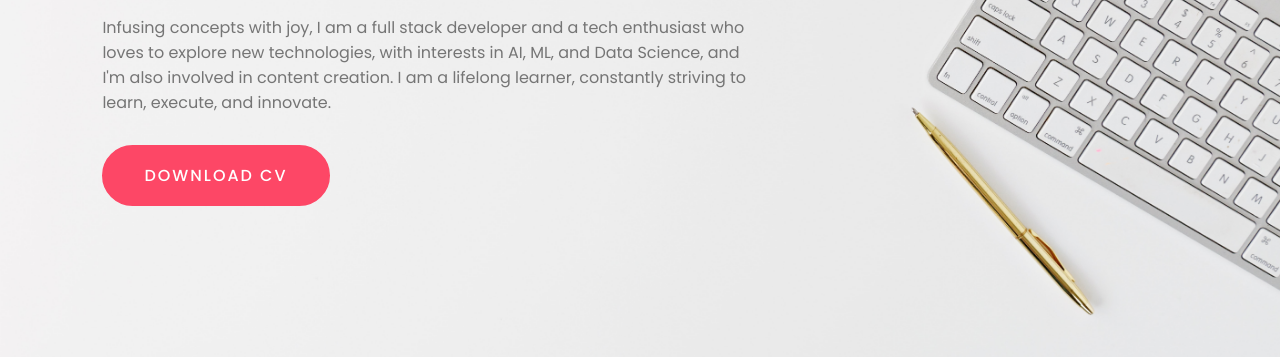
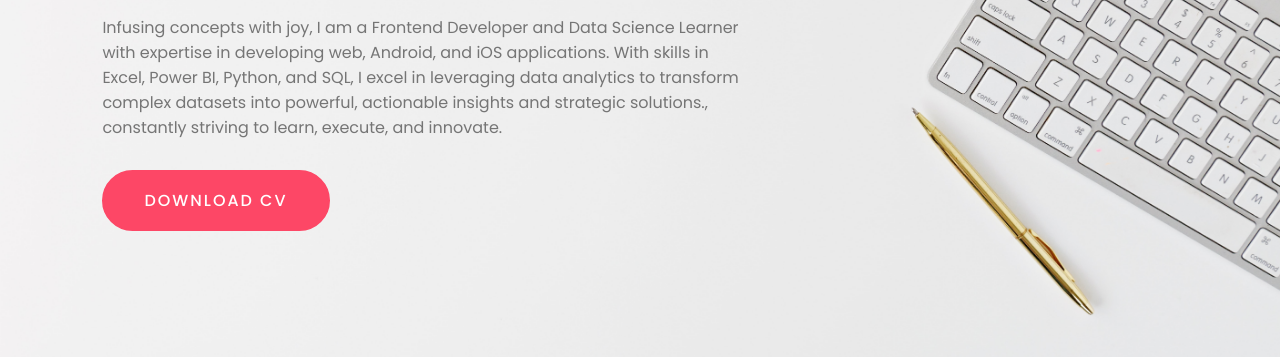
Before and after one commit to noobacker/My-portfolio-update, a plain HTML site: page index.html in a window 1280 px wide. Shown: the part 405-762 px from the top of the page. Drawn offline with Linux system fonts and the light colour scheme; a script that the page names is missing.

Commit message:
Update index.html

```diff
--- a/index.html
+++ b/index.html
@@ -18,10 +18,7 @@
         <span class="title">Learn, execute, and thrive</span>
         <h1>Hello, I'm <span>Harshal</span></h1>
         <p>
-          Infusing concepts with joy, I am a full stack developer and a tech
-          enthusiast who loves to explore new technologies, with interests in
-          AI, ML, and Data Science, and I'm also involved in content creation. I
-          am a lifelong learner, constantly striving to learn, execute, and
+          Infusing concepts with joy, I am a Frontend Developer and Data Science Learner with expertise in developing web, Android, and iOS applications. With skills in Excel, Power BI, Python, and SQL, I excel in leveraging data analytics to transform complex datasets into powerful, actionable insights and strategic solutions., constantly striving to learn, execute, and
           innovate.
         </p>
         <a href="/Harshal_Pimpalshende.pdf" download class="btn">Download CV</a>
```
